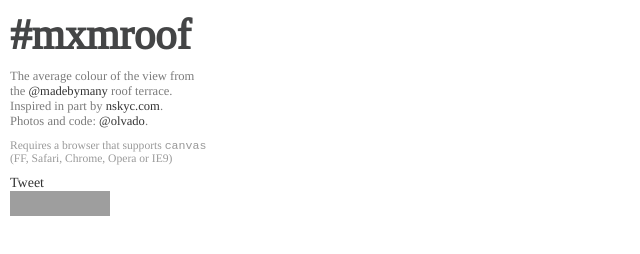
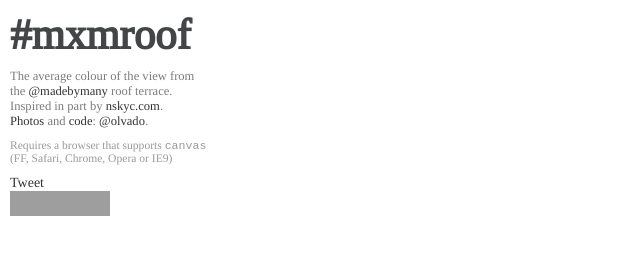
Before and after one commit to olvado/mxmroof, a plain HTML site: page public/index.html in a window 1280 px wide. Shown: the full height of the page, 0-640 px from the left. Drawn offline with nearby package versions, Linux system fonts and the light colour scheme; grey boxes are pictures that could not be loaded.

Commit message:
Links to flickr and github

```diff
--- a/public/index.html
+++ b/public/index.html
@@ -22,7 +22,7 @@
       <p>
         The average colour of the view from the <a href="http://twitter.com/madebymany">@madebymany</a> roof terrace.<br>
         Inspired in part by <a href="http://nskyc.com">nskyc.com</a>.<br>
-        Photos and code: <a href="http://twitter.com/olvado">@olvado</a>.
+        <a href="http://www.flickr.com/photos/olvado">Photos</a> and <a href="http://github.com/olvado/mxmroof">code</a>: <a href="http://twitter.com/olvado">@olvado</a>.
       </p>
       <p class="req">Requires a browser that supports <code>canvas</code><br> (FF, Safari, Chrome, Opera or IE9)</p>
       <nav>
```
Also changed, not shown: 1 other file.
